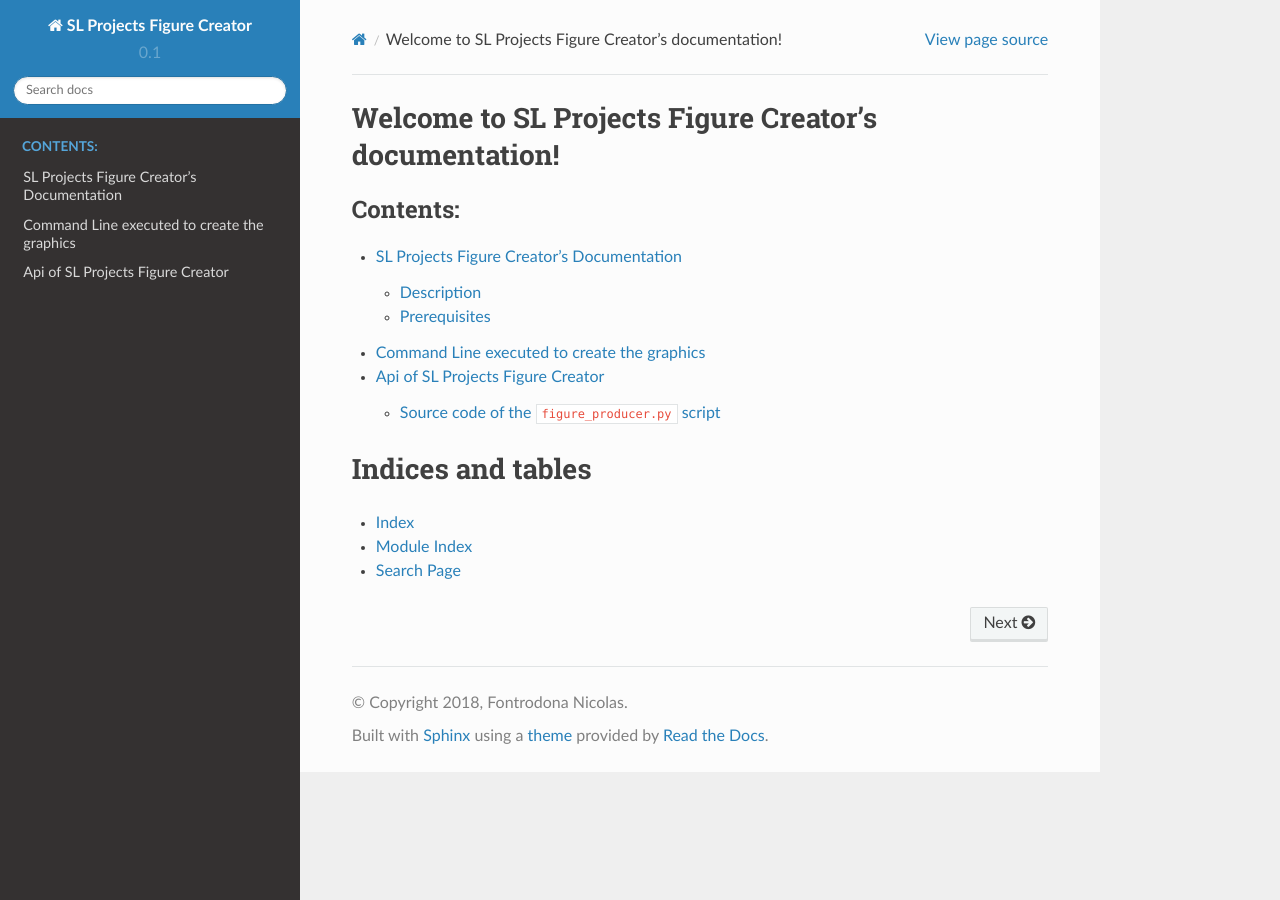
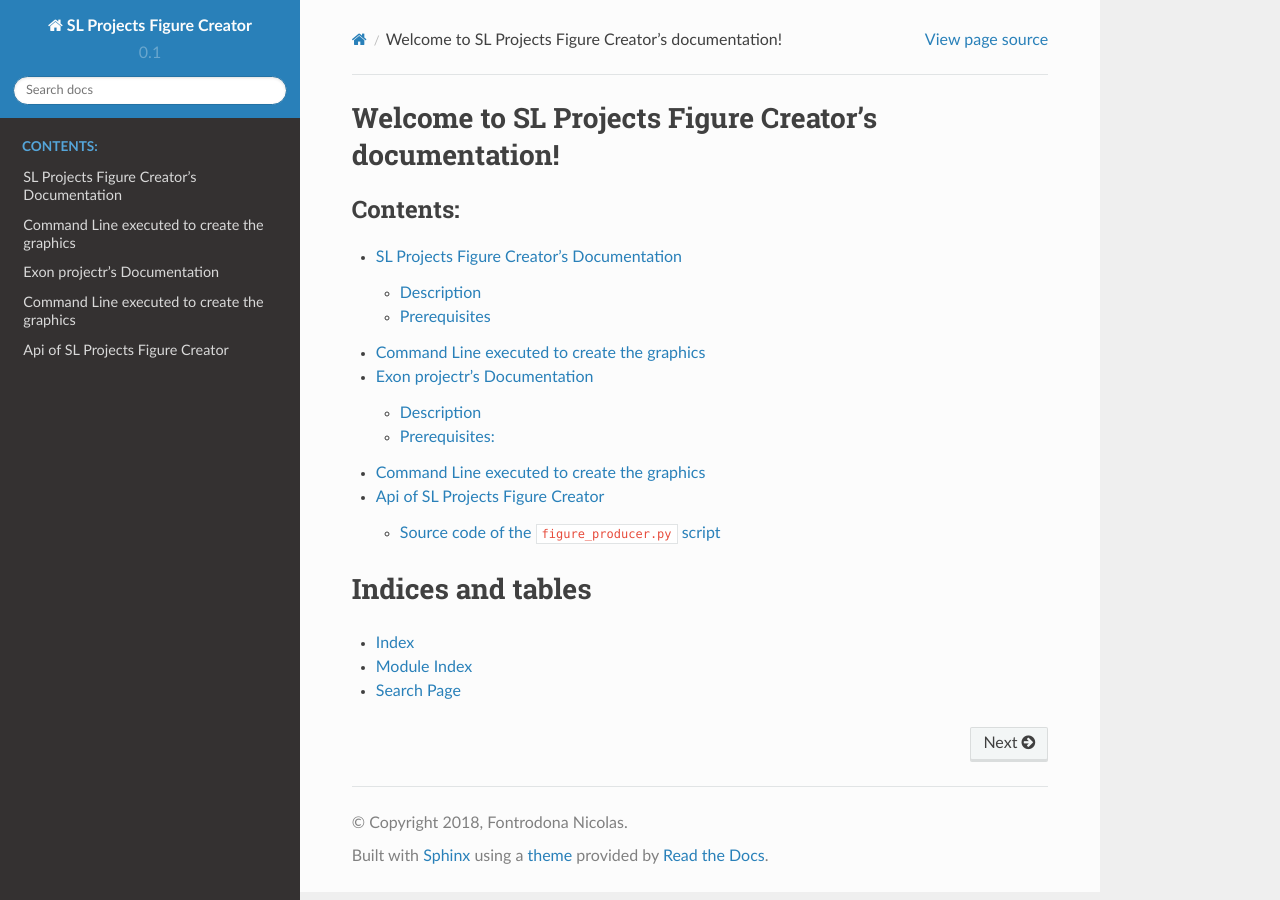
Before and after one commit to LBMC/Lemaire_et_al_2019, a Sphinx documentation site: the page built from Figure_ESA/doc/source/index.rst, in a window 1280 px wide. Built offline with Sphinx 7.4.7 and the Read the Docs theme 2.0.0, drawn with Linux system fonts in a browser that asks for light colours; some of the changed lines change nothing that is shown.

Commit message:
doc/ updating the doc

```diff
--- /dev/null
+++ b/Figure_ESA/doc/source/exon_project.rst
@@ -0,0 +1,34 @@
+Exon projectr's Documentation
+==========================================
+
+Description
+------------
+
+This project aims aims, for each project to show the number of regulated exon contained in the same gene.
+
+
+For each project it will produce this kind of graphics :
+
+.. Figure:: images/img2.png
+  :align: center
+
+Each bar represent the percentage of exons sharing the same gene.
+The X labels says that there is 1, 2, 3, 4 or 5 and more (5+) regulated exons belonging to the same gene.
+
+
+Prerequisites:
+--------------
+
+This program uses `python <https://www.python.org>`_ version ``3.5`` and this following dependencies:
+  * `figure_producer`_ : This script should be present in ``src`` folder of the project directory
+  * `plotly v2.7.0 <https://plot.ly/python/>`_
+  * `os <https://docs.python.org/3.5/library/os.html>`_
+
+
+Command Line executed to create the graphics
+============================================
+
+
+.. code:: bash
+
+  python3 src/exon_project_analysis.py
--- a/Figure_ESA/doc/source/index.rst
+++ b/Figure_ESA/doc/source/index.rst
@@ -11,6 +11,7 @@
    :caption: Contents:
 
    README.rst
+   exon_project.rst
    api.rst
 
 Indices and tables
```
Also changed, not shown: Figure_ESA/doc/source/images/img2.png (added).
